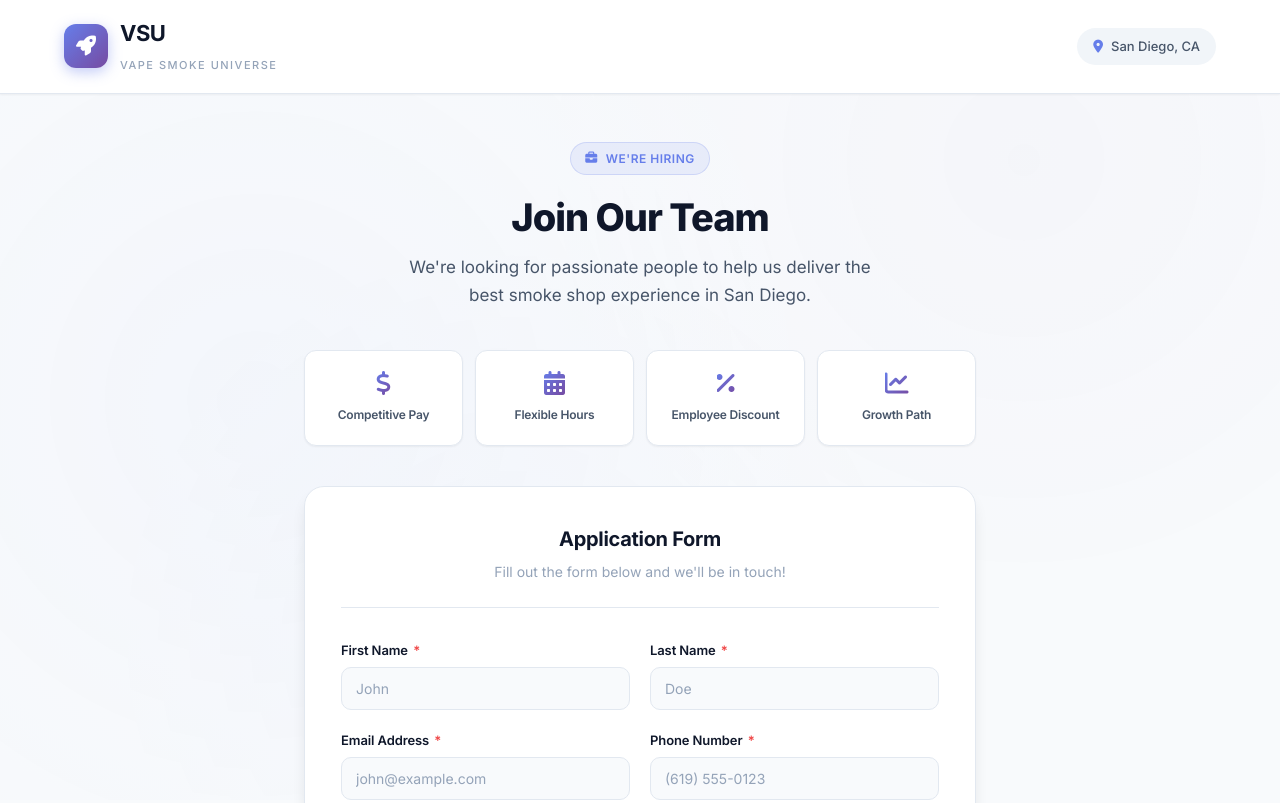
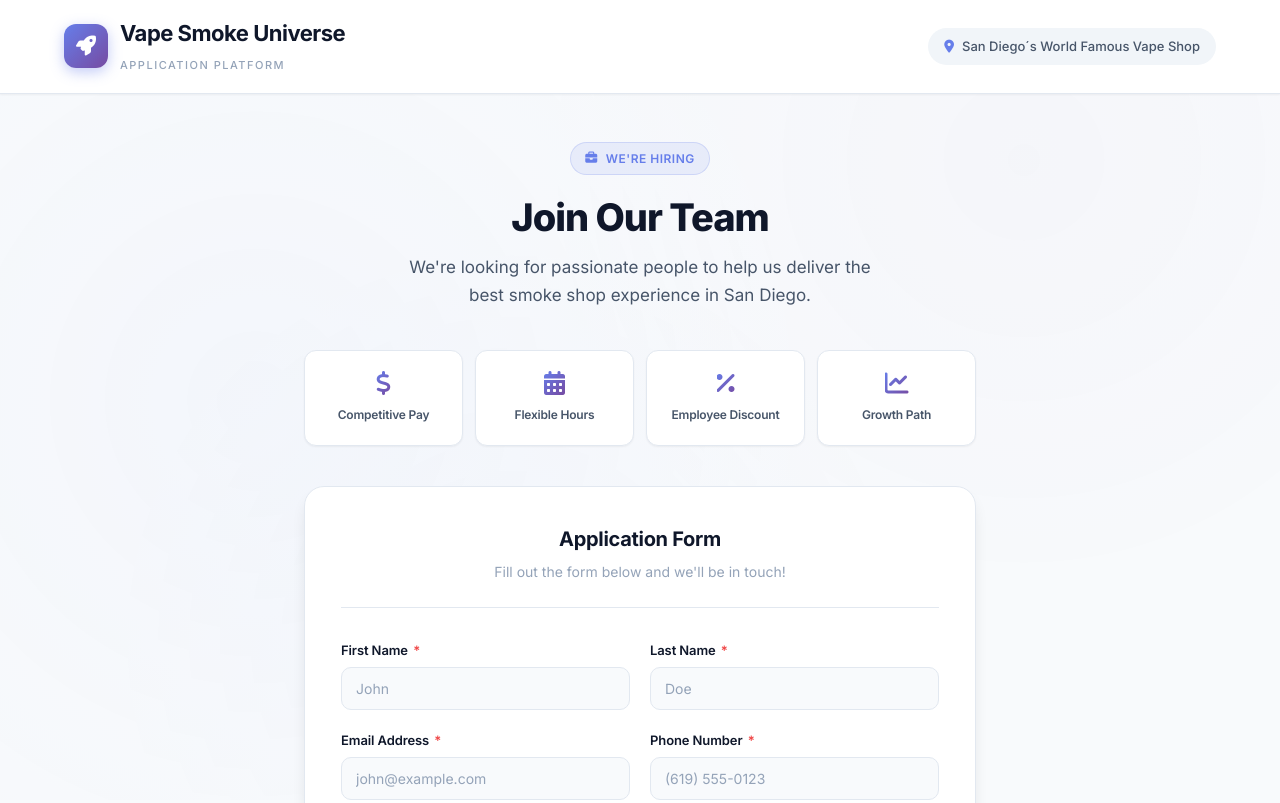
Before and after one commit to RobiiAragon/Ascendance, a plain HTML site: page joinus.html in a window 1280 px wide. Shown: the top 803 px of the page. Drawn offline with Linux system fonts and the light colour scheme.

Commit message:
Update joinus.html

```diff
--- a/joinus.html
+++ b/joinus.html
@@ -3,7 +3,7 @@
 <head>
     <meta charset="UTF-8">
     <meta name="viewport" content="width=device-width, initial-scale=1.0">
-    <title>Join Our Team | VSU Careers</title>
+    <title>Join Our Team | Vape Smoke Universe Careers</title>
     <link rel="stylesheet" href="https://cdnjs.cloudflare.com/ajax/libs/font-awesome/6.4.0/css/all.min.css">
     <link href="https://fonts.googleapis.com/css2?family=Inter:wght@300;400;500;600;700;800&display=swap" rel="stylesheet">
     <style>
@@ -632,13 +632,13 @@
                     <i class="fas fa-rocket"></i>
                 </div>
                 <div class="logo-text">
-                    <h1>VSU</h1>
-                    <span>Vape Smoke Universe</span>
+                    <h1>Vape Smoke Universe</h1>
+                    <span>Application Platform</span>
                 </div>
             </div>
             <div class="header-badge">
                 <i class="fas fa-map-marker-alt"></i>
-                San Diego, CA
+                San Diego´s World Famous Vape Shop
             </div>
         </div>
     </header>
@@ -715,6 +715,7 @@
                             <option value="Morena">VSU Morena</option>
                             <option value="Kearny Mesa">VSU Kearny Mesa</option>
                             <option value="Chula Vista">VSU Chula Vista</option>
+                            <option value="Chula Vista">VSU North Park</option>
                         </select>
                     </div>
 
@@ -800,7 +801,6 @@
     <!-- Footer -->
     <footer class="footer">
         <p>&copy; 2025 Vape Smoke Universe. All rights reserved.</p>
-        <p style="margin-top: 6px;">Questions? Email us at <a href="mailto:careers@vsu.com">careers@vsu.com</a></p>
     </footer>
 
     <!-- Firebase SDK -->
@@ -931,7 +931,6 @@
                     lastName: document.getElementById('lastName').value.trim(),
                     email: document.getElementById('email').value.trim().toLowerCase(),
                     phone: document.getElementById('phone').value.trim(),
-                    position: document.getElementById('position').value,
                     preferredStore: document.getElementById('preferredStore').value,
                     availability: document.getElementById('availability').value,
                     experience: document.getElementById('experience').value.trim(),
```
